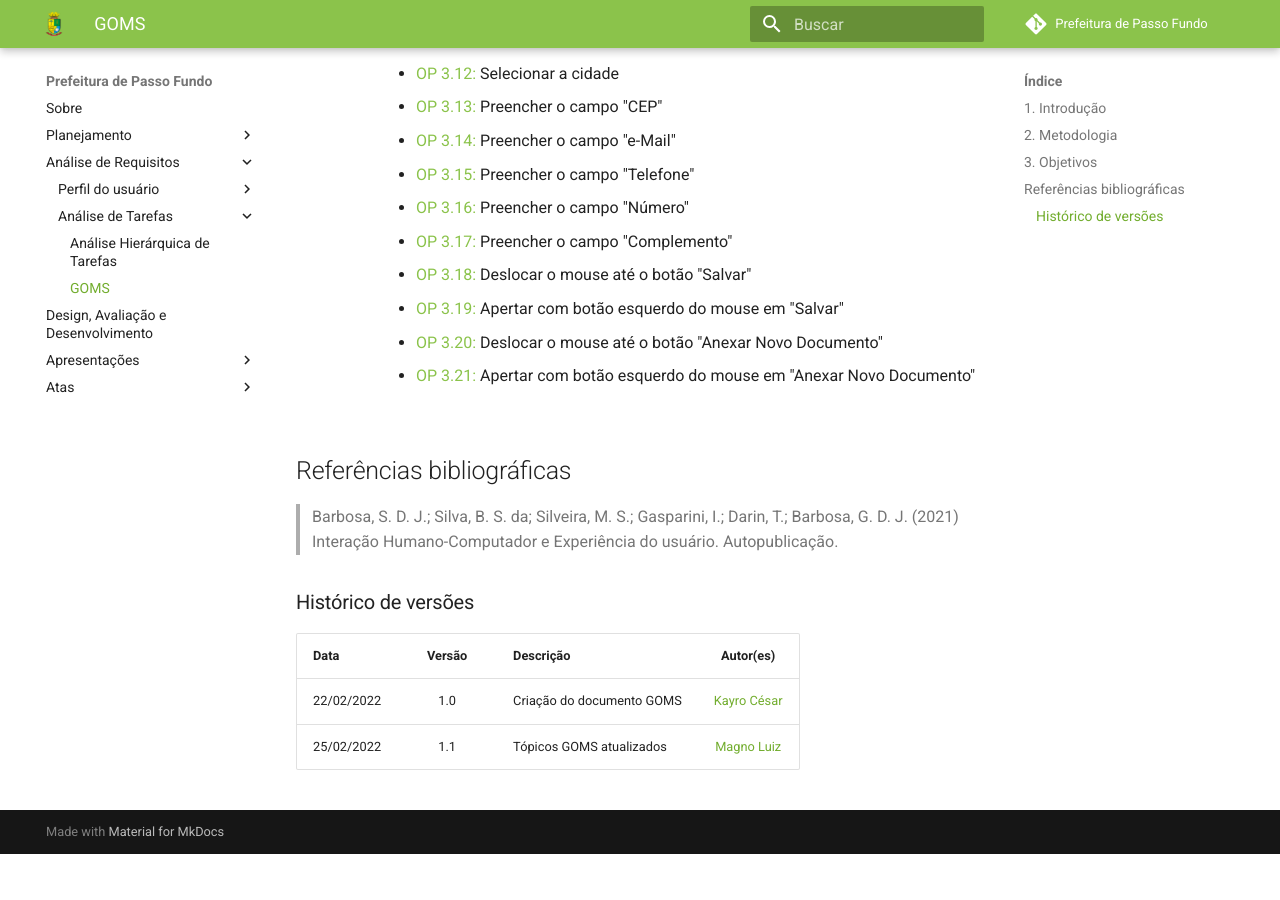
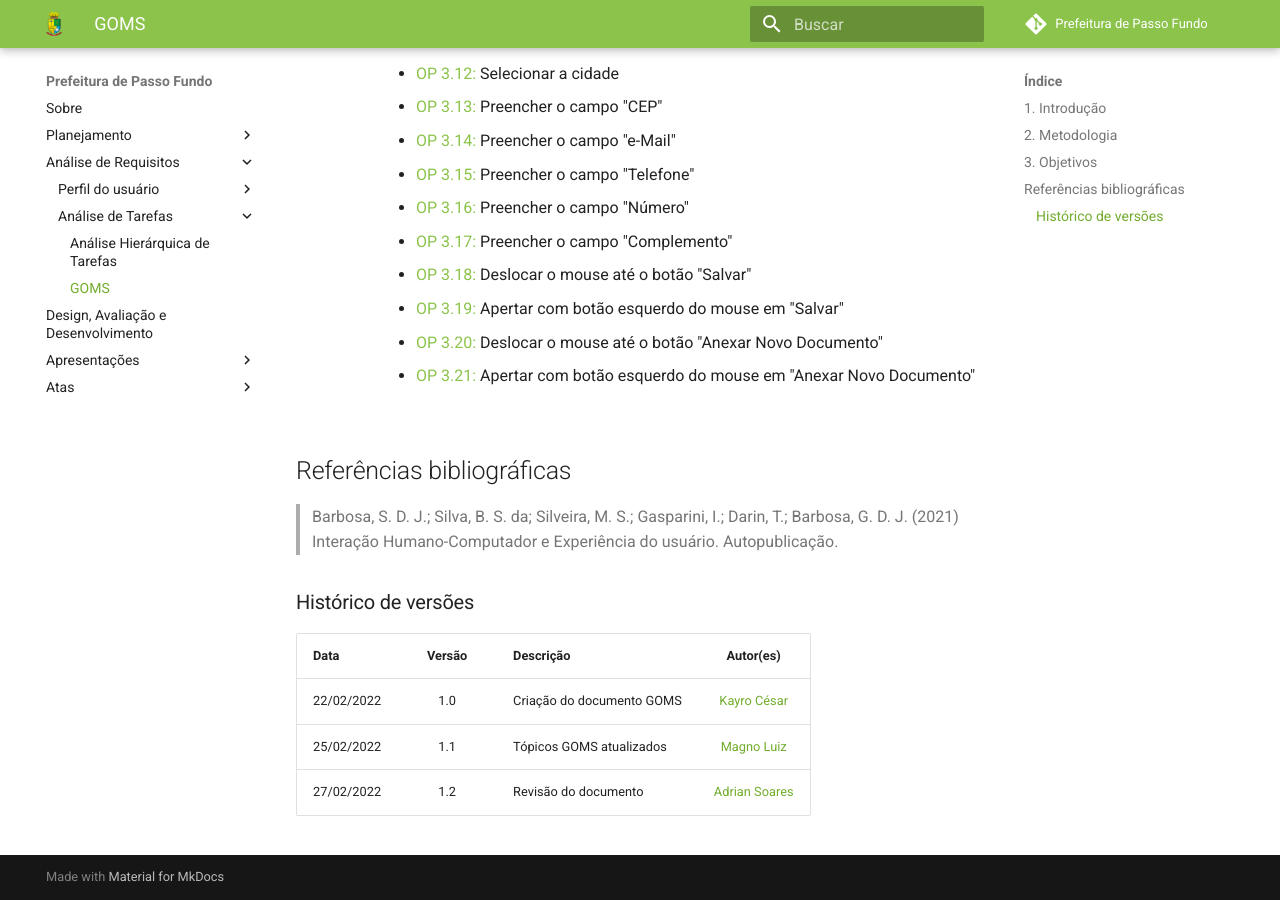
Before and after one commit to Interacao-Humano-Computador/2021.2-Prefeitura-de-Passo-Fundo, an MkDocs documentation site: the page built from docs/AnaliseRequisitos/AnaliseTarefas/goms.md, in a window 1280 px wide and 900 px high, scrolled down 4703 px. Built offline with MkDocs 1.6.1 and Material for MkDocs 9.7.7, drawn with Linux system fonts in a browser that asks for light colours; comment, search, counter and statistics services are not loaded; before the commit the page ends 5557 px from its top, so only the background shows below that.

Commit message:
correção histórico de versao

```diff
--- a/docs/AnaliseRequisitos/AnaliseTarefas/goms.md
+++ b/docs/AnaliseRequisitos/AnaliseTarefas/goms.md
@@ -206,3 +206,4 @@ O CMN-GOMS é um dos modelos da família GOMS e está relacionado a proposta ori
  | ---------- | :--------: | ---------------------------------------- | :------------------------------------------: |
  | 22/02/2022 |    1.0     | Criação do documento GOMS           |        [Kayro César](https://github.com/kayrocesar)         |
  | 25/02/2022 |    1.1     | Tópicos GOMS atualizados            |        [Magno Luiz](https://github.com/magnluiz)            |
+ | 27/02/2022 |    1.2     | Revisão do documento                |        [Adrian Soares](https://github.com/SwampTG)          |
```
